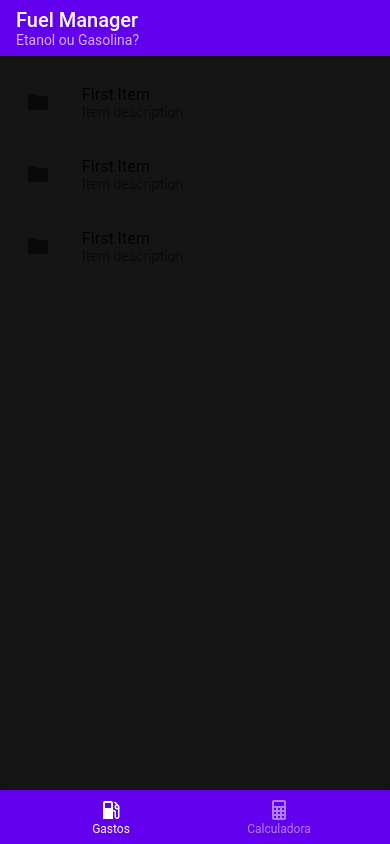
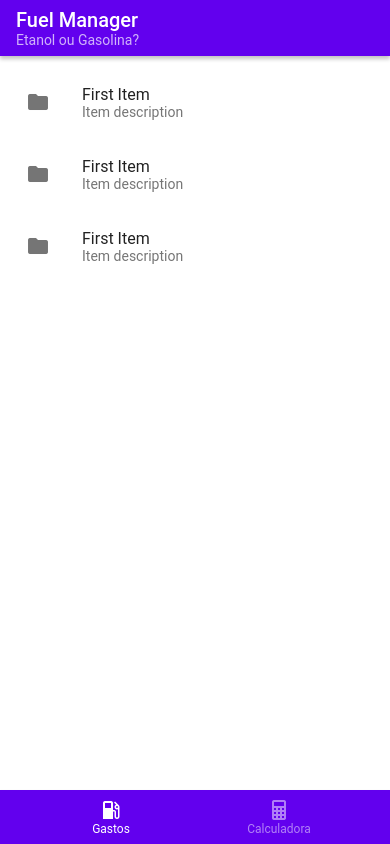
Before and after one commit to geraldohomero/CalcFlex, a React Native app: screen / in a window 390 px wide. Built offline with nearby package versions, Linux system fonts and the light colour scheme.

Commit message:
update backgroundColor

```diff
--- a/src/components/Body.js
+++ b/src/components/Body.js
@@ -8,7 +8,7 @@ const Body = ({children}) => {
 const styles = StyleSheet.create({
     container: {
         flex: 1,
-        backgroundColor: '#151515',
+        backgroundColor: '#fff',
         margin : 10,
       },
 });
--- a/src/components/Container.js
+++ b/src/components/Container.js
@@ -8,7 +8,7 @@ const Container = ({children}) => {
 const styles = StyleSheet.create({
     container: {
         flex: 1,
-        backgroundColor: '#151515',
+        backgroundColor: '#fff',
       },
 });
 
```
